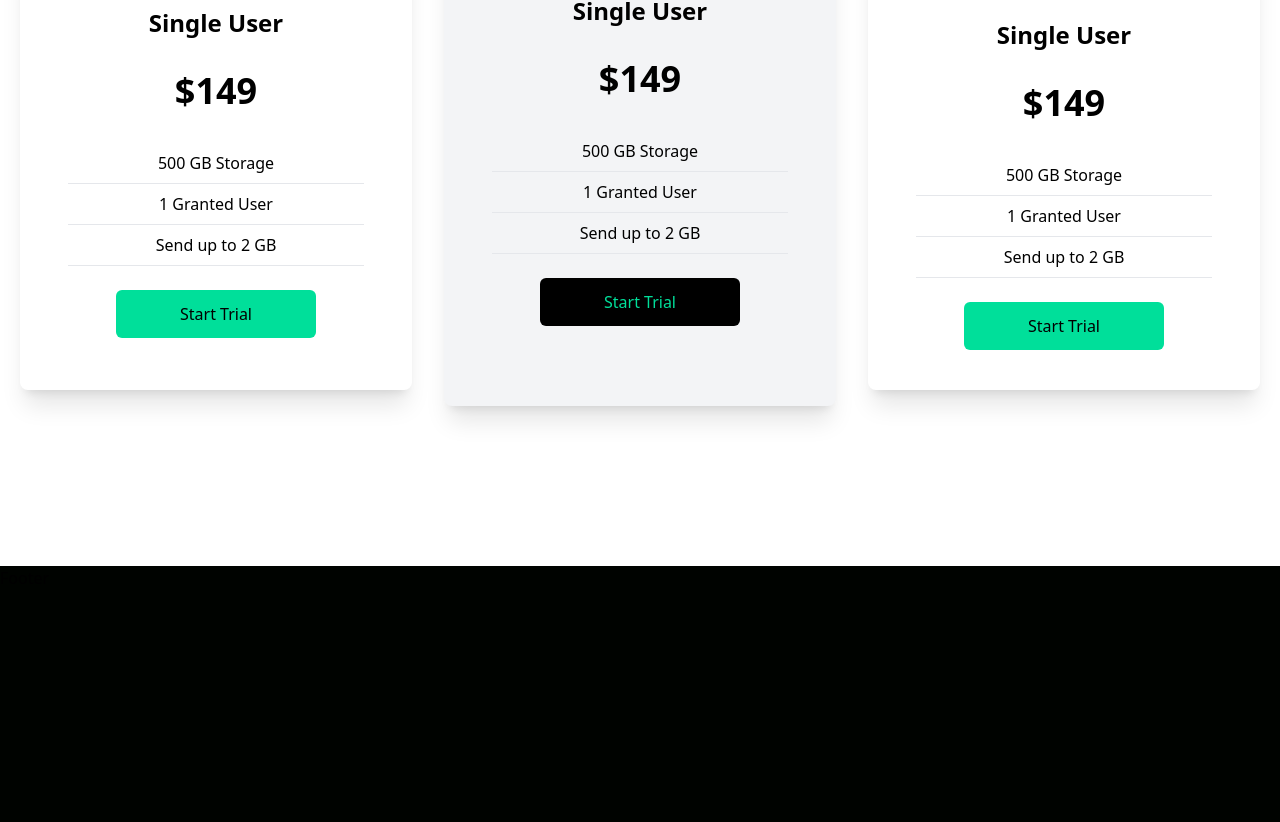
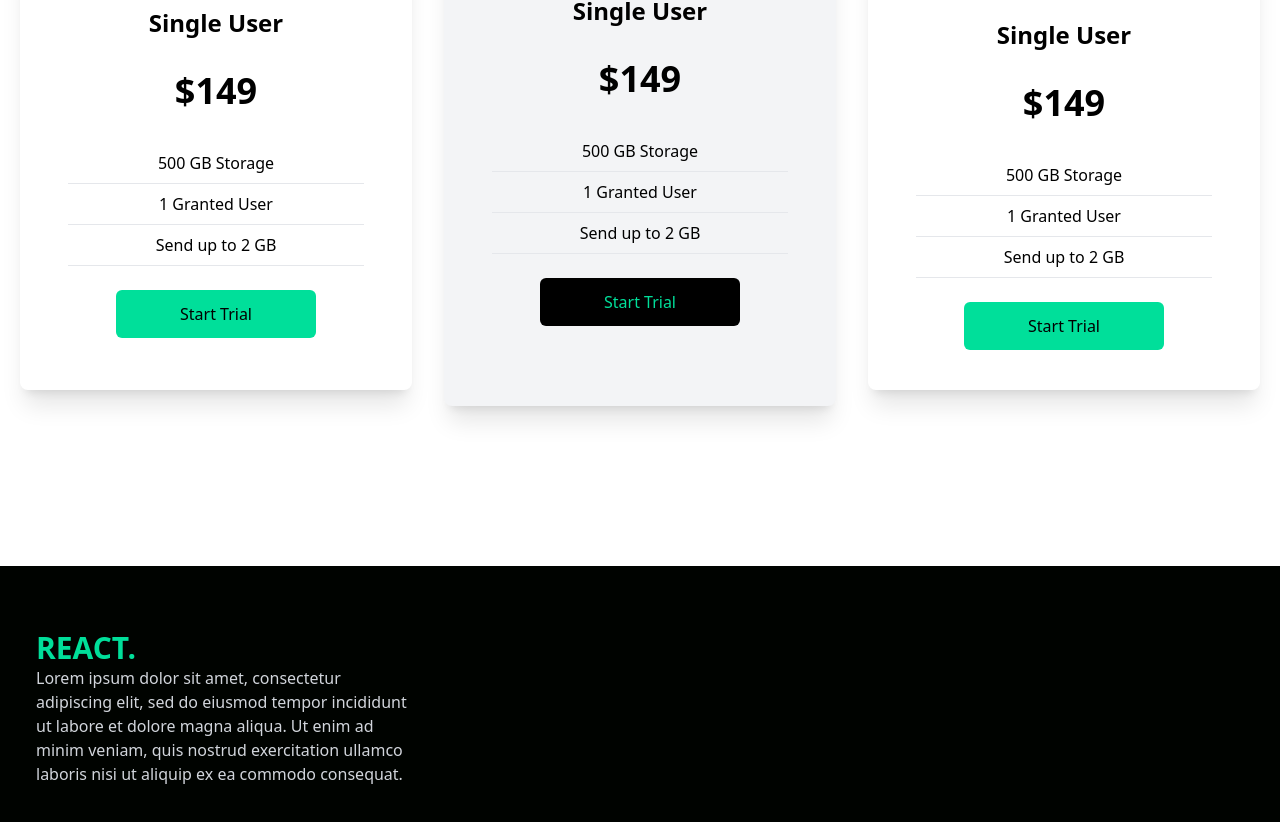
Before and after one commit to Nezo96/Simple-React-and-Tailwind-CSS-website, a React (Create React App) app: page / in a window 1280 px wide. Shown: the part 1908-2730 px from the top of the page. Before the commit the page ends 2498 px from the top, so only its background shows below. Built offline with nearby package versions, Linux system fonts and the light colour scheme.

Commit message:
Added footer structure

```diff
--- a/src/components/Footer.jsx
+++ b/src/components/Footer.jsx
@@ -8,7 +8,21 @@ import {
 } from "react-icons/fa";
 
 const Footer = () => {
-  return <div>Footer</div>;
+  return (
+    <div className="max-w-[1240px] mx-auto py-16 px-4 grid lg:grid-cols-3 gap-8 text-gray-300">
+      <div>
+        <h1 className="uppercase w-full text-3xl font-bold text-[#00df9a]">
+          react.
+        </h1>
+        <p>
+          Lorem ipsum dolor sit amet, consectetur adipiscing elit, sed do
+          eiusmod tempor incididunt ut labore et dolore magna aliqua. Ut enim ad
+          minim veniam, quis nostrud exercitation ullamco laboris nisi ut
+          aliquip ex ea commodo consequat.
+        </p>
+      </div>
+    </div>
+  );
 };
 
 export default Footer;
```
